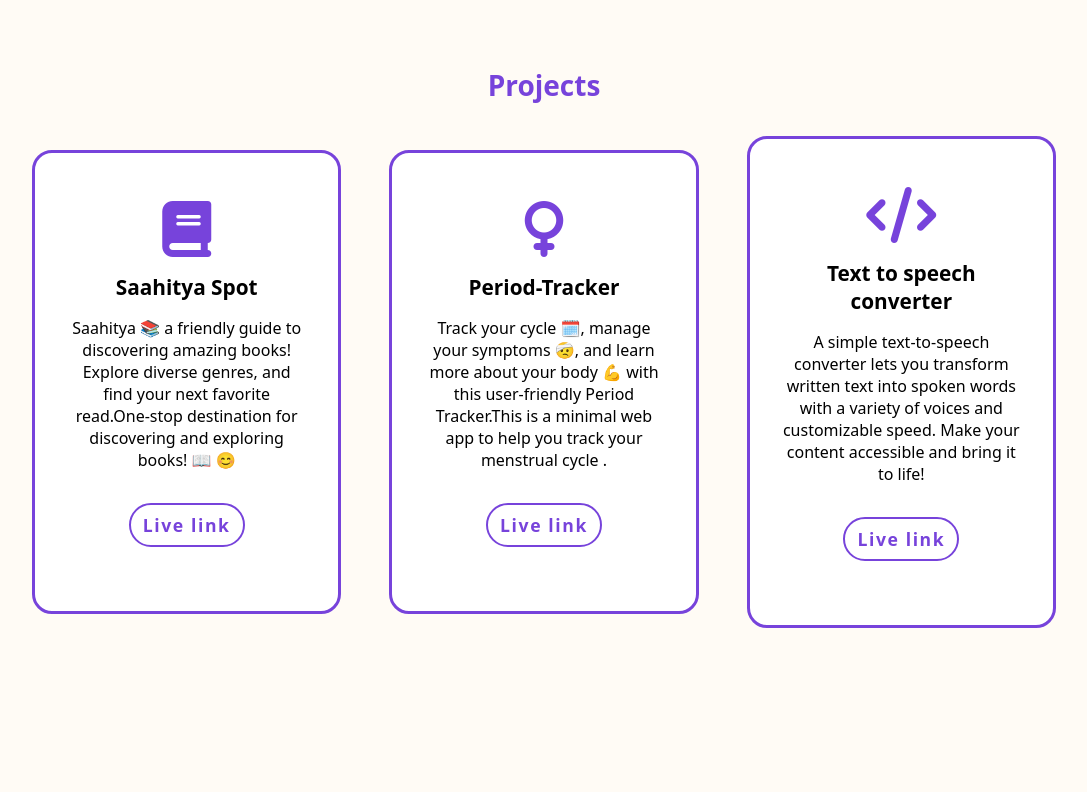
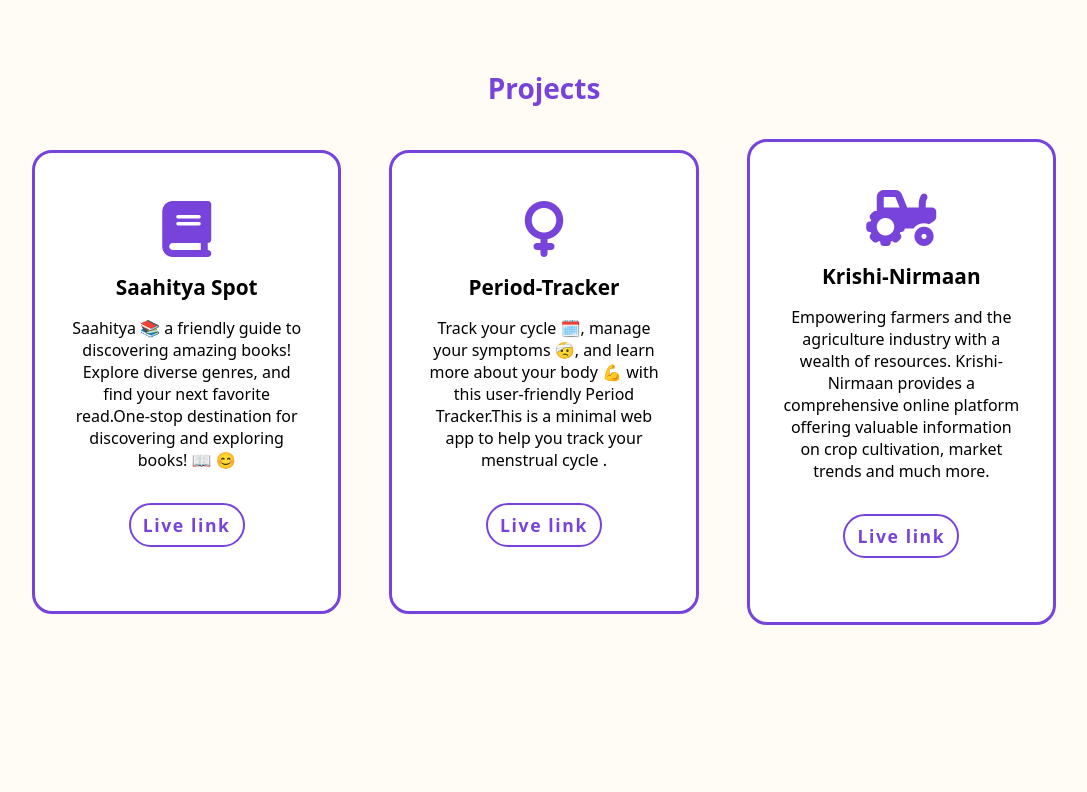
Before and after one commit to TANISHA-singh-7/PORTFOLIO, a plain HTML site: page index.html in a window 1280 px wide. Shown: the part 2180-2972 px from the top of the page, without its empty margins (96-1183 px from the left). Drawn offline with nearby package versions, Linux system fonts and the light colour scheme; some packages are replaced by stand-ins of ours; a script that the page names is missing.

Commit message:
Update index.html

```diff
--- a/index.html
+++ b/index.html
@@ -232,13 +232,12 @@
                             </p>
                             <a href="https://tanisha-singh-7.github.io/Period-Tracker/#/home"><button class="btn">Live link</button></a></div>
 
-                    <div class="services-box">
-                        <i class="fa-solid fa-code"></i>
-                        <h3>Text to speech converter</h3>
-                        <p>A simple text-to-speech converter lets you transform written text into spoken words with a variety of voices and customizable speed. Make your content accessible and bring it to life!
-                        </p>
-                        <a href="https://tanisha-singh-7.github.io/TEXT-TO-SPEECH/"><button class="btn">Live link</button></a> </div>
-
+                            <div class="services-box">
+                                <i class="fa-solid fa-tractor"></i>
+                                <h3>Krishi-Nirmaan</h3>
+                                <p>Empowering farmers and the agriculture industry with a wealth of resources. Krishi-Nirmaan provides a comprehensive online platform offering valuable information on crop cultivation, market trends and much more. </p>
+                                <a href="https://tanisha-singh-7.github.io/Krishi-Nirmaan/"><button class="btn">Live link</button></a>
+                              </div>
 </div>
 </div>
 </div>
```
